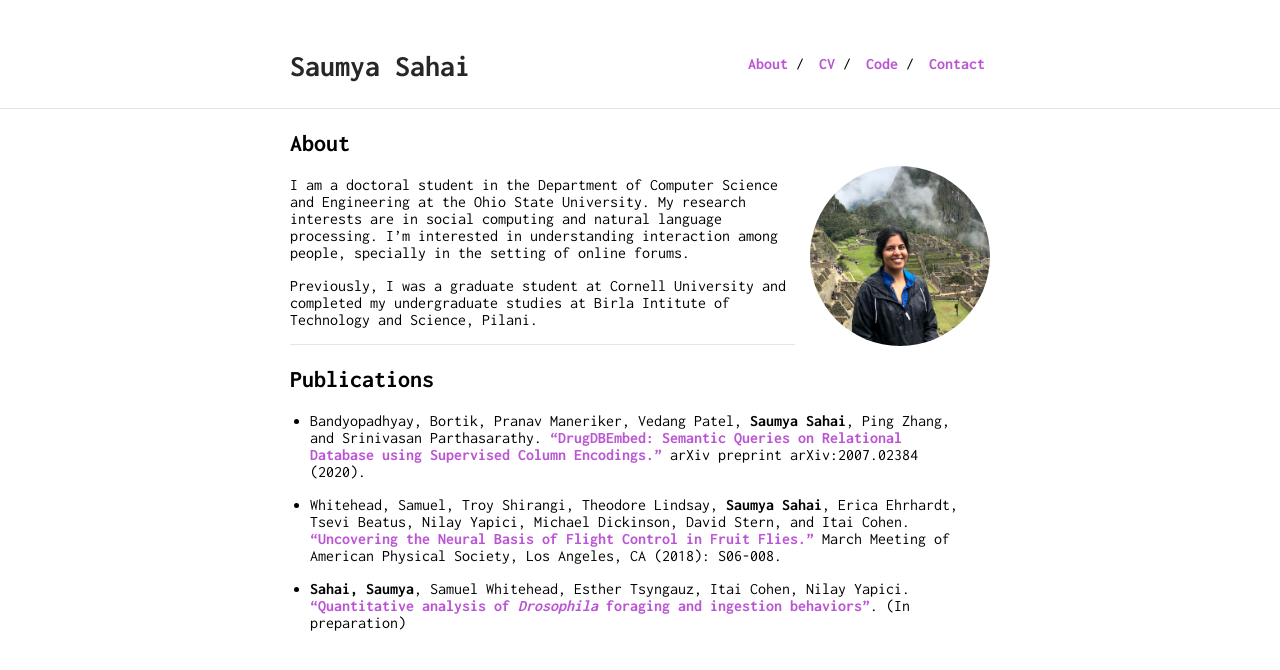
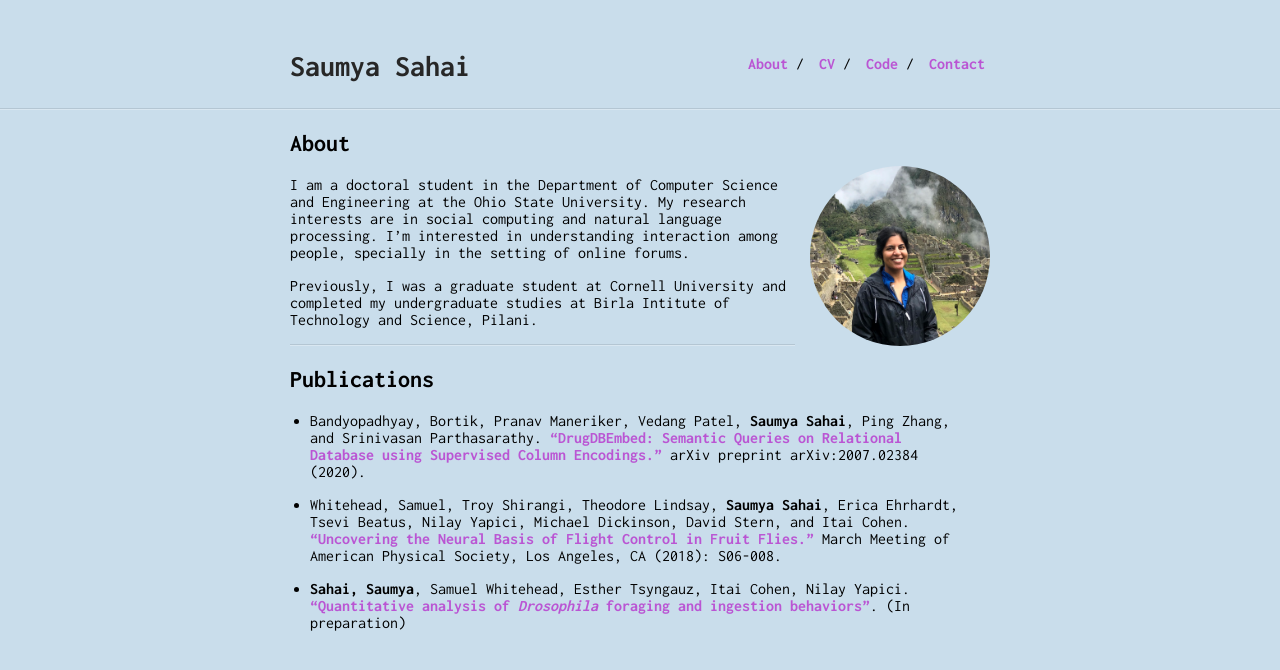
Before and after one commit to sahaisaumya/sahaisaumya.github.io, a Jekyll site: the page built from index.md, in a window 1280 px wide. Shown: the top 670 px of the page. Built offline with Jekyll 4.4.1, drawn with Linux system fonts in a browser that asks for light colours; our own code applies the rules of GitHub Pages for plain Markdown files.

Commit message:
Update _style.scss

```diff
--- a/_sass/_style.scss
+++ b/_sass/_style.scss
@@ -13,6 +13,7 @@ body {
     margin: 0;
     font-family: "Inconsolata";
     height: 100%;
+    background-color: #C9DDEB;
 }
 a {
     text-decoration: none;
```
